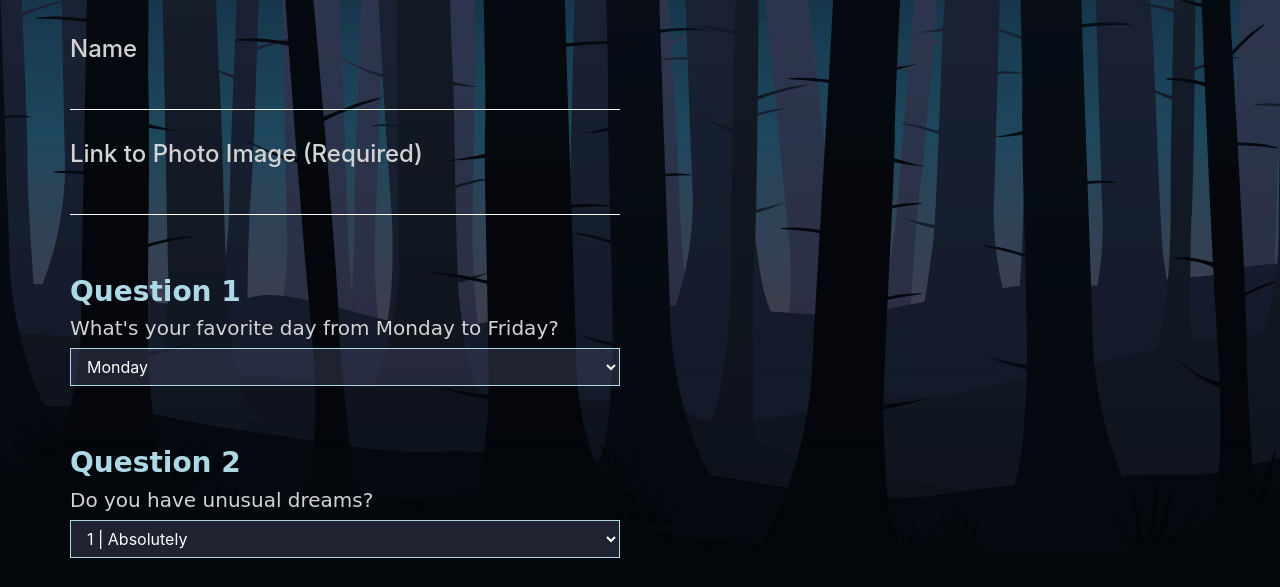
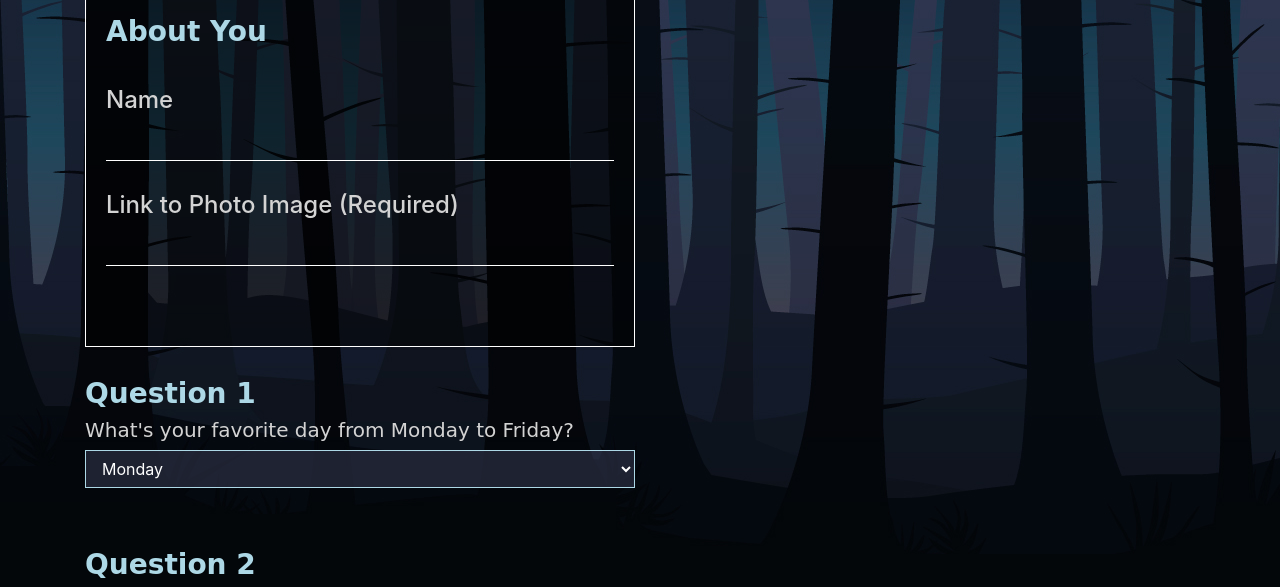
Before and after one commit to caam123/friendF, a website: page app/public/survey.html in a window 1280 px wide. Shown: the part 206-793 px from the top of the page. Drawn offline with nearby package versions, Linux system fonts and the light colour scheme; a web font is replaced by a local one.

Commit message:
Stles for header survey

```diff
--- a/app/public/styles.css
+++ b/app/public/styles.css
@@ -87,6 +87,7 @@ input[type="text"]{
     border:none;
     border-bottom: 1px solid white;
     border-radius: 0;
+    color:lightblue;
 }
 
 input[type="text"]:focus{
@@ -95,6 +96,7 @@ input[type="text"]:focus{
     border-bottom: 1px solid lightblue;
     box-shadow: none;
     border-radius: 0;
+    color:white;
 }
 
 select{
@@ -103,3 +105,10 @@ select{
     border:0.5px solid lightblue!important;
     border-radius: 0!important;
 }
+
+.surveyHeader{
+    border:1px solid white;
+    margin: 30px 0;
+    padding:20px;
+    background-color: rgba(0,0,0,0.5);
+}
--- a/app/public/survey.html
+++ b/app/public/survey.html
@@ -21,9 +21,10 @@
     <main class="container">
         <div class="row">
             <div class="col-sm12">
-                <form action="" id="survey">
+                <form action="" id="survey" class="col-sm-12">
+
+                        <div class="surveyHeader">
                         <h1>Survey Questions</h1>
-
                         <h3>
                             <br>
                             <strong>About You</strong></h3>
@@ -35,6 +36,7 @@
                         <input type="text" id="photo" class="form-control" required>
                         <br>
                         <br>
+                        </div>
 
                     <h3><strong>Question 1</strong></h3>
                     <h5>What's your favorite day from Monday to Friday?</h5>
@@ -190,6 +192,10 @@
 $("#submit").on("click", function(event){
     event.preventDefault();
 
+    if($("#name").val()=== "" || $("#photo").val() === ""){
+        alert("Please, fill in the blanks!");
+    }else{
+
     //Creating the new Friend and also sending the info to find your match!
     var newFriend = {
         name: $("#name").val().trim(),
@@ -200,7 +206,6 @@ $("#submit").on("click", function(event){
     $("#survey").find("select").each(function(){
         newFriend.scores.push($(this).val());
     });
-
     console.log(newFriend);
 
     //This like some kind AJAX call to send the info to a specific URL / route
@@ -208,6 +213,7 @@ $("#submit").on("click", function(event){
     var currentURL = window.location.origin;
 
     $.post(currentURL + "/api/friends", newFriend, function(data) {
+
         alert("Finding your new friend...");
         //clear fields
         $("#name").val("");
@@ -226,6 +232,7 @@ $("#submit").on("click", function(event){
 
     });
 
+}
 
 });
 
```
Lines whose indentation alone changed are shown as unchanged.
